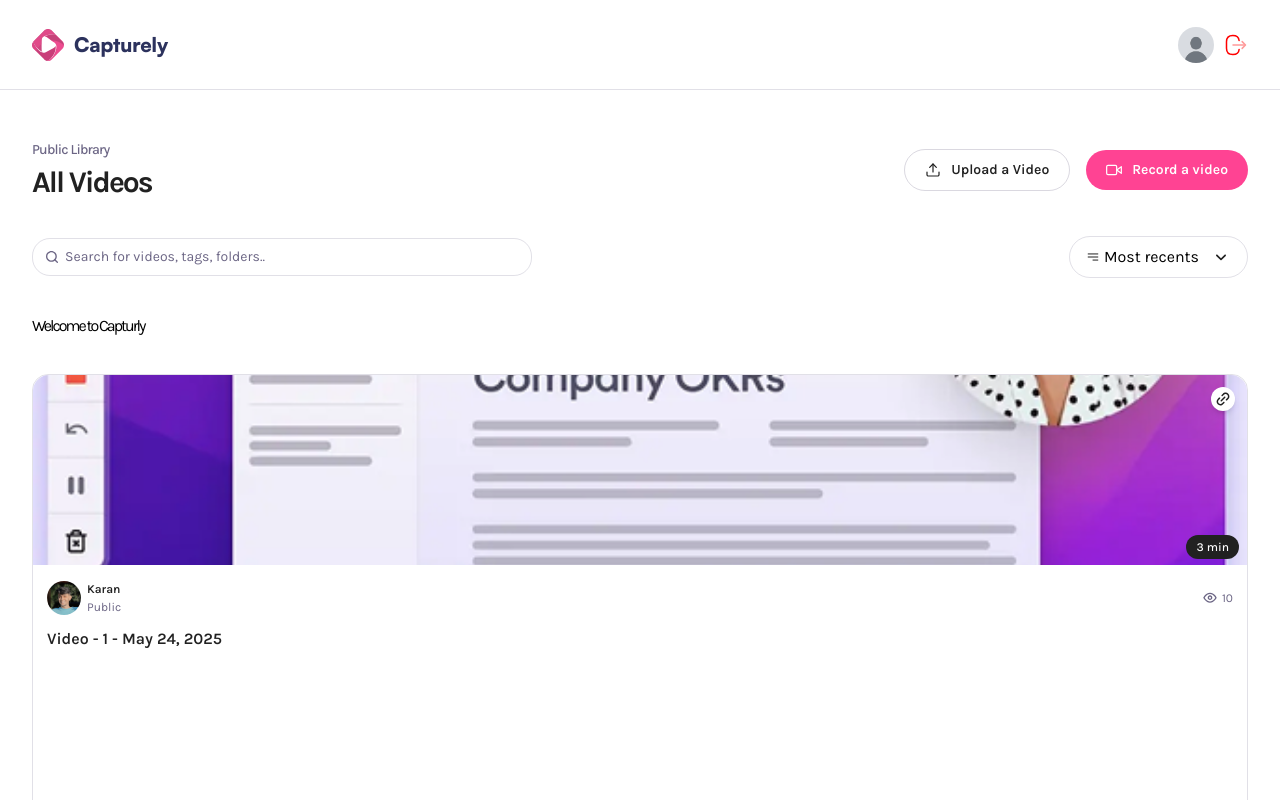
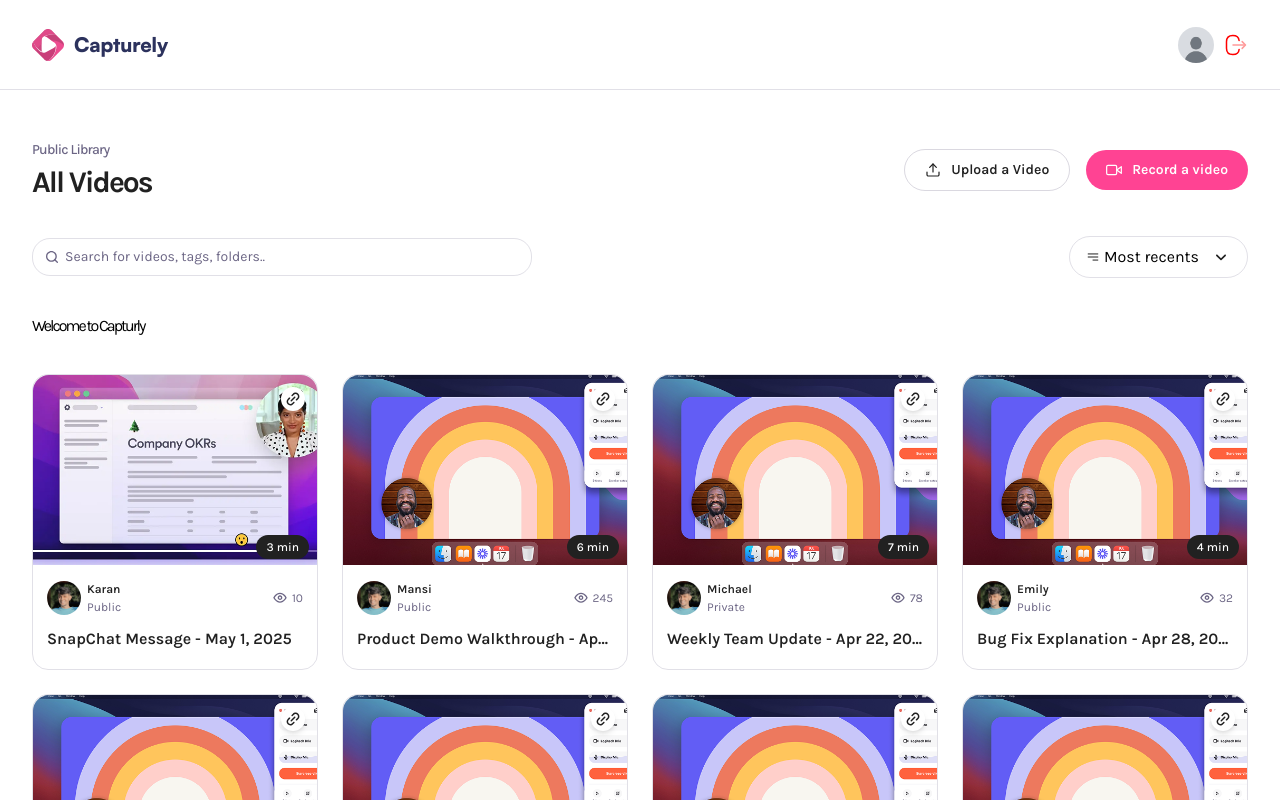
Before and after one commit to mansijasoria/Capturly, a Next.js app: page / in a window 1280 px wide. Shown: the top 800 px of the page. Built offline with nearby package versions, Linux system fonts and the light colour scheme.

Commit message:
Home page ui done with dummy video card data

```diff
--- a/app/(root)/page.tsx
+++ b/app/(root)/page.tsx
@@ -1,5 +1,6 @@
 import Header from '@/components/Header'
 import VideoCard from '@/components/VideoCard'
+import { dummyCards } from '@/constants'
 import React from 'react'
 
 const Page = () => {
@@ -7,17 +8,12 @@ const Page = () => {
    <main className='wrapper page'>
     <Header title='All Videos' subHeader='Public Library' />
     <h1>Welcome to Capturly</h1>
-    <VideoCard
-      id="1"
-      title="Video - 1"
-      thumbnail="/assets/samples/thumbnail (1).png"
-      createdAt={new Date('2025-05-24T14:35:00')}
-      userImg="/assets/images/jason.png"
-      username="Karan"
-      visibility="public"
-      duration={156}
-      views={10}
-      />
+    <section className="video-grid">
+         {dummyCards.map((card) => (
+        <VideoCard key={card.id} {...card} />
+      ))}
+      </section>
+
    </main>
   )
 }
--- a/app/(root)/profile/[id]/page.tsx
+++ b/app/(root)/profile/[id]/page.tsx
@@ -1,17 +1,25 @@
 import Header from "@/components/Header";
+import VideoCard from "@/components/VideoCard";
+import { dummyCards } from "@/constants";
 import React from "react";
 
 const page = async ({ params }: ParamsWithSearch) => {
   const { id } = await params;
   return (
     <div className="wrapper page">
-        <Header subHeader="karanhpanchal09@gmail.com" title="Karan Panchal"userImg='/assets/images/dummy.jpg'/>
+      <Header
+        subHeader="karanhpanchal09@gmail.com"
+        title="Karan Panchal"
+        userImg="/assets/images/dummy.jpg"
+      />
+      <section className="video-grid">
+         {dummyCards.map((card) => (
+        <VideoCard key={card.id} {...card} />
+      ))}
+      </section>
 
-        <h1 className="text-2xl font-karla">
-            user id: {id}
-        </h1>
-        </div>
-  )
+    </div>
+  );
 };
 
 export default page;
--- /dev/null
+++ b/app/(root)/video/[videoId]/page.tsx
@@ -0,0 +1,12 @@
+import React from 'react'
+
+const page = () => {
+  return (
+    <main className='wrapper page'>
+        VIDEO Details page
+
+    </main>
+  )
+}
+
+export default page
--- a/components/VideoCard.tsx
+++ b/components/VideoCard.tsx
@@ -26,7 +26,7 @@ const VideoCard = ({
       <article>
         <div>
           <figure>
-            <Image src={userImg} alt="avatar" width={34} height={34} className="rounded-full aspect-square" />
+            <Image src={userImg || '/assets/images/dummy.jpg'} alt="avatar" width={34} height={34} className="rounded-full aspect-square" />
             <figcaption>
                 <h3>{username}</h3>
                 <p>{visibility}</p>
--- a/constants/index.ts
+++ b/constants/index.ts
@@ -51,7 +51,7 @@ export const dummyCards = [
     title: "Product Demo Walkthrough",
     thumbnail: "/assets/samples/thumbnail (2).png",
     createdAt: new Date("2025-04-15"),
-    userImg: "/assets/images/sarah.png",
+    userImg: "/assets/images/jason.png",
     username: "Mansi",
     views: 245,
     visibility: "public",
@@ -60,9 +60,9 @@ export const dummyCards = [
   {
     id: "3",
     title: "Weekly Team Update",
-    thumbnail: "/assets/samples/thumbnail (3).png",
+    thumbnail: "/assets/samples/thumbnail (2).png",
     createdAt: new Date("2025-04-22"),
-    userImg: "/assets/images/michael.png",
+    userImg: "/assets/images/jason.png",
     username: "Michael",
     views: 78,
     visibility: "private",
@@ -71,9 +71,9 @@ export const dummyCards = [
   {
     id: "4",
     title: "Bug Fix Explanation",
-    thumbnail: "/assets/samples/thumbnail (4).png",
+    thumbnail: "/assets/samples/thumbnail (2).png",
     createdAt: new Date("2025-04-28"),
-    userImg: "/assets/images/emily.png",
+    userImg: "/assets/images/jason.png",
     username: "Emily",
     views: 32,
     visibility: "public",
@@ -82,9 +82,9 @@ export const dummyCards = [
   {
     id: "5",
     title: "New Feature Overview",
-    thumbnail: "/assets/samples/thumbnail (5).png",
+    thumbnail: "/assets/samples/thumbnail (2).png",
     createdAt: new Date("2025-05-05"),
-    userImg: "/assets/images/david.png",
+    userImg: "/assets/images/jason.png",
     username: "David",
     views: 156,
     visibility: "public",
@@ -93,9 +93,9 @@ export const dummyCards = [
   {
     id: "6",
     title: "Client Presentation Feedback",
-    thumbnail: "/assets/samples/thumbnail (6).png",
+    thumbnail: "/assets/samples/thumbnail (2).png",
     createdAt: new Date("2025-05-10"),
-    userImg: "/assets/images/lisa.png",
+    userImg: "/assets/images/jason.png",
     username: "Lisa",
     views: 89,
     visibility: "private",
@@ -104,9 +104,9 @@ export const dummyCards = [
   {
     id: "7",
     title: "UI Design Review",
-    thumbnail: "/assets/samples/thumbnail (7).png",
+    thumbnail: "/assets/samples/thumbnail (2).png",
     createdAt: new Date("2025-05-12"),
-    userImg: "/assets/images/alex.png",
+    userImg: "/assets/images/jason.png",
     username: "Alex",
     views: 124,
     visibility: "public",
@@ -115,9 +115,9 @@ export const dummyCards = [
   {
     id: "8",
     title: "Marketing Strategy Discussion",
-    thumbnail: "/assets/samples/thumbnail (8).png",
+    thumbnail: "/assets/samples/thumbnail (2).png",
     createdAt: new Date("2025-05-18"),
-    userImg: "/assets/images/jessica.png",
+    userImg: "/assets/images/jason.png",
     username: "Jessica",
     views: 67,
     visibility: "public",
--- a/index.d.ts
+++ b/index.d.ts
@@ -111,7 +111,7 @@ declare interface ImageWithFallbackProps extends Omit<ImageProps, "src"> {
   src: string | null;
 }
 
-type Visibility = "public" | "private";
+type Visibility = string;
 
 declare interface VideoDetails {
   videoId: string;
```
